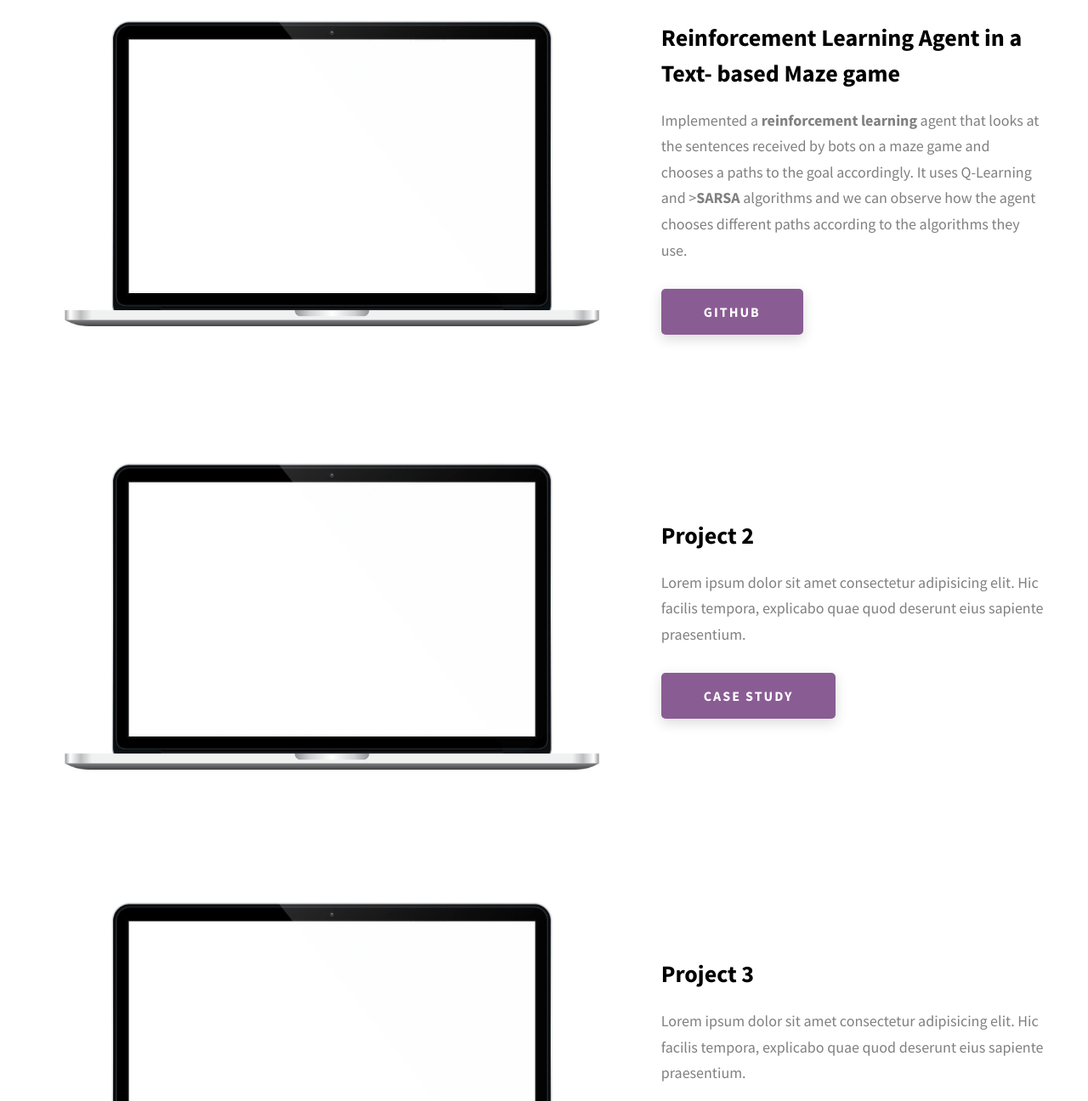
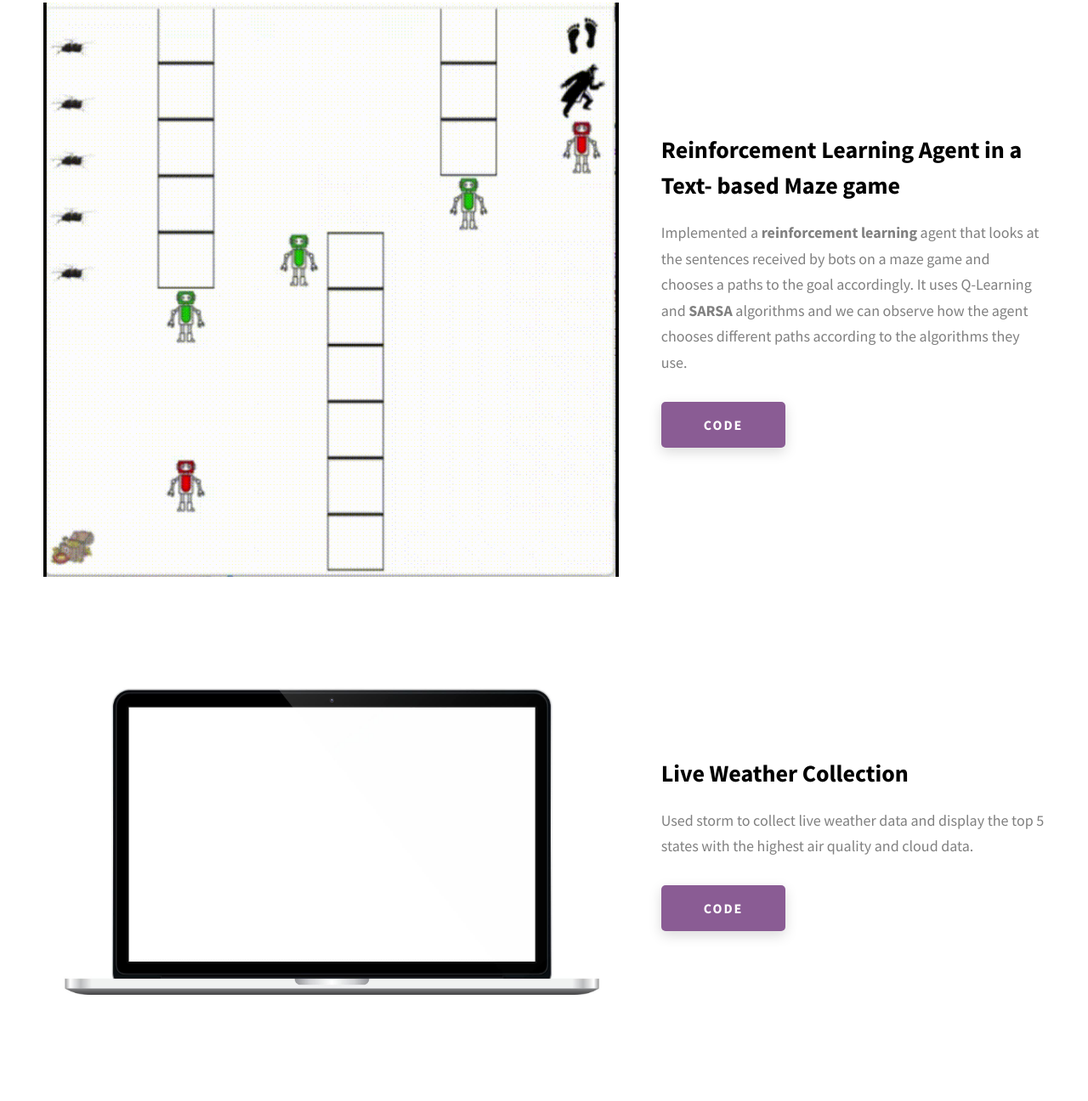
Before and after one commit to swagataLA/swagataLA.github.io, a website: page index.html in a window 1280 px wide. Shown: the part 2089-3385 px from the top of the page at 85% size. Drawn offline with Linux system fonts and the light colour scheme.

Commit message:
uploading image of project

```diff
--- a/index.html
+++ b/index.html
@@ -192,7 +192,7 @@
           <div class="projects__row">
             <div class="projects__row-img-cont">
               <img
-                src="./assets/jpeg/project-mockup-example.jpeg"
+                src="./assets/png/q_learning_with_negative.gif"
                 alt="Software Screenshot"
                 class="projects__row-img"
                 loading="lazy"
@@ -203,14 +203,14 @@
               <p class="projects__row-content-desc">
                 Implemented a <strong>reinforcement learning</strong> agent that looks at the sentences
                 received by bots on a maze game and chooses a paths to the goal accordingly.
-                It uses <stong>Q-Learning </stong>and ><strong>SARSA</strong> algorithms
+                It uses <stong>Q-Learning</stong> and <strong>SARSA</strong> algorithms
                 and we can observe how the agent chooses different paths according to the algorithms they use.
               </p>
               <a
                 href="https://github.com/swagataLA/tb-rl/tree/main"
                 class="btn btn--med btn--theme dynamicBgClr"
                 target="_blank"
-                >GitHub</a
+                >Code</a
               >
             </div>
           </div>
@@ -224,17 +224,15 @@
               />
             </div>
             <div class="projects__row-content">
-              <h3 class="projects__row-content-title">Project 2</h3>
+              <h3 class="projects__row-content-title">Live Weather Collection</h3>
               <p class="projects__row-content-desc">
-                Lorem ipsum dolor sit amet consectetur adipisicing elit. Hic
-                facilis tempora, explicabo quae quod deserunt eius sapiente
-                praesentium.
+                Used storm to collect live weather data and display the top 5 states with the highest air quality and cloud data.
               </p>
               <a
-                href="./project-2.html"
+                href=".https://github.com/swagataLA/weather-collection"
                 class="btn btn--med btn--theme dynamicBgClr"
                 target="_blank"
-                >Case Study</a
+                >Code</a
               >
             </div>
           </div>
```
Also changed, not shown: assets/png/q_learning_with_negative.gif (added).
